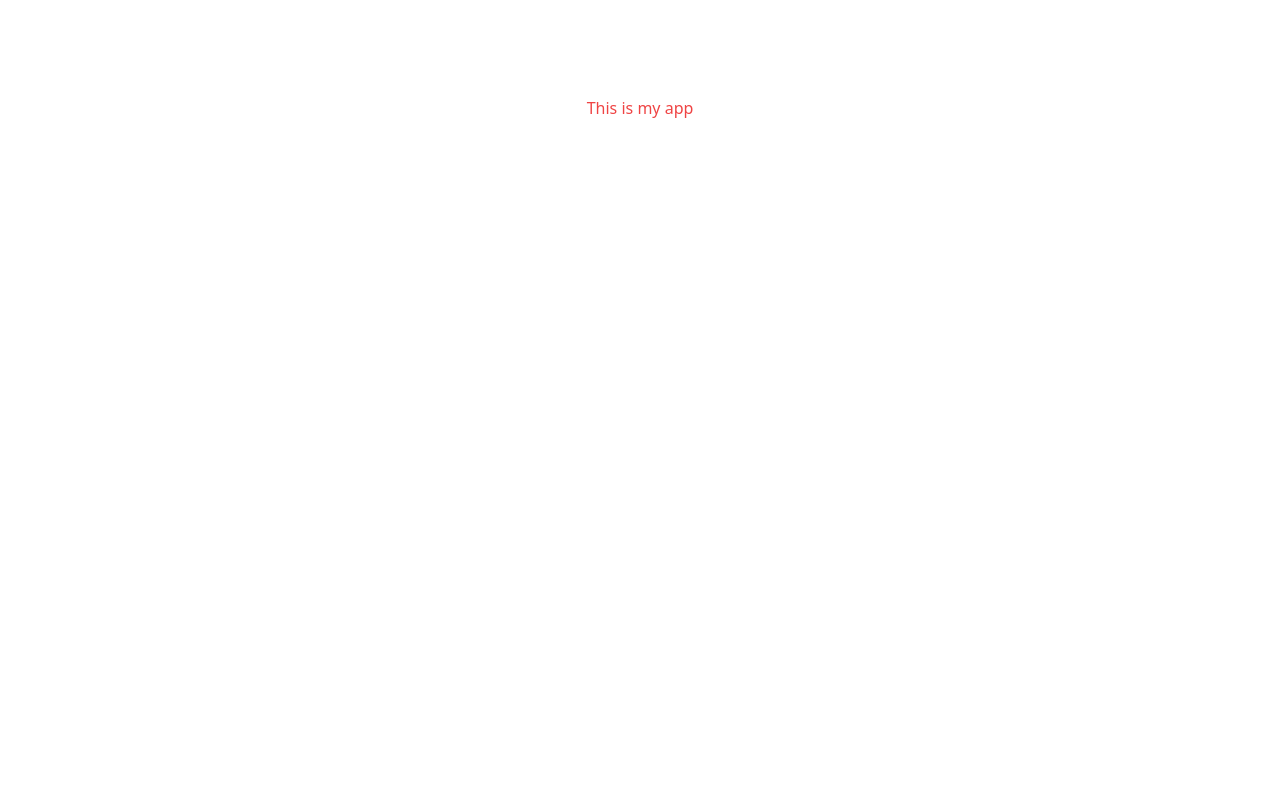
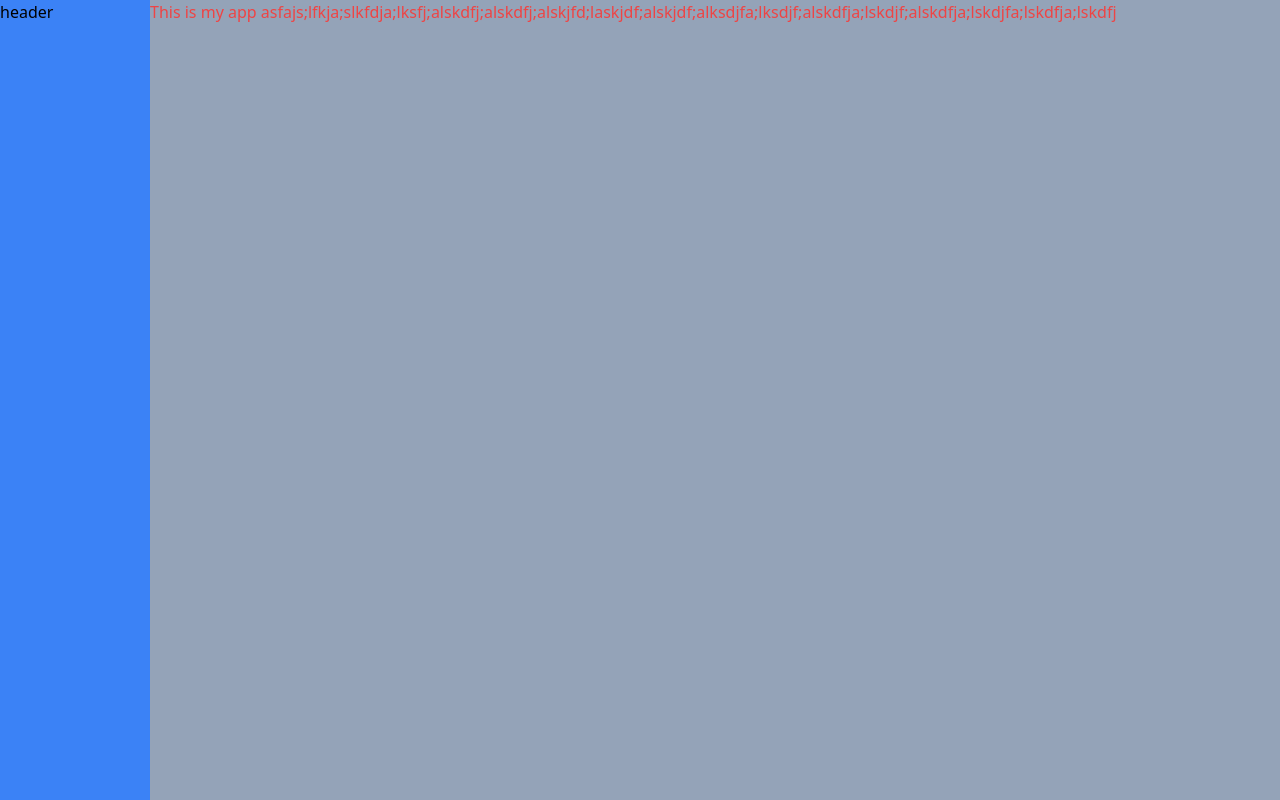
Before and after one commit to MyPropertyPal/my-property-pal-web, a Next.js app: page / in a window 1280 px wide. Built offline with nearby package versions, Linux system fonts and the light colour scheme.

Commit message:
started file layout

```diff
--- /dev/null
+++ b/app/Navigation.js
@@ -0,0 +1,15 @@
+import React from 'react'
+
+function Header() {
+  return (
+
+    <header className='bg-blue-500 flex flex-col w-[150px]'>
+      <p>header</p>
+    </header>
+
+
+
+  )
+}
+
+export default Header
--- a/app/layout.js
+++ b/app/layout.js
@@ -1,16 +1,17 @@
-import './globals.css'
-
+import "./globals.css";
+import Header from "./Navigation";
 export const metadata = {
-  title: 'Create Next App',
-  description: 'Generated by create next app',
-}
+  title: "My Property Pal",
+  description: "My Property Pal",
+};
 
 export default function RootLayout({ children }) {
   return (
     <html lang="en">
-      {/* add a header here to make it consistent */}
-
-      <body>{children}</body>
+      <body className="flex h-screen bg-slate-400 ">
+        <Header />
+        {children}
+      </body>
     </html>
-  )
+  );
 }
--- a/app/page.js
+++ b/app/page.js
@@ -1,15 +1,9 @@
-import Image from "next/image";
-import { Inter } from "next/font/google";
-import styles from "./page.module.css";
-
-const inter = Inter({ subsets: ["latin"] });
+import React from "react";
 
 export default function Home() {
   return (
-    <main className={styles.main}>
-      <body>
-        <p className="text-red-500">This is my app</p>
-      </body>
+    <main>
+      <p className="text-red-500 h-screen  overflow-auto">This is my app asfajs;lfkja;slkfdja;lksfj;alskdfj;alskdfj;alskjfd;laskjdf;alskjdf;alksdjfa;lksdjf;alskdfja;lskdjf;alskdfja;lskdjfa;lskdfja;lskdfj</p>
     </main>
   );
 }
```
